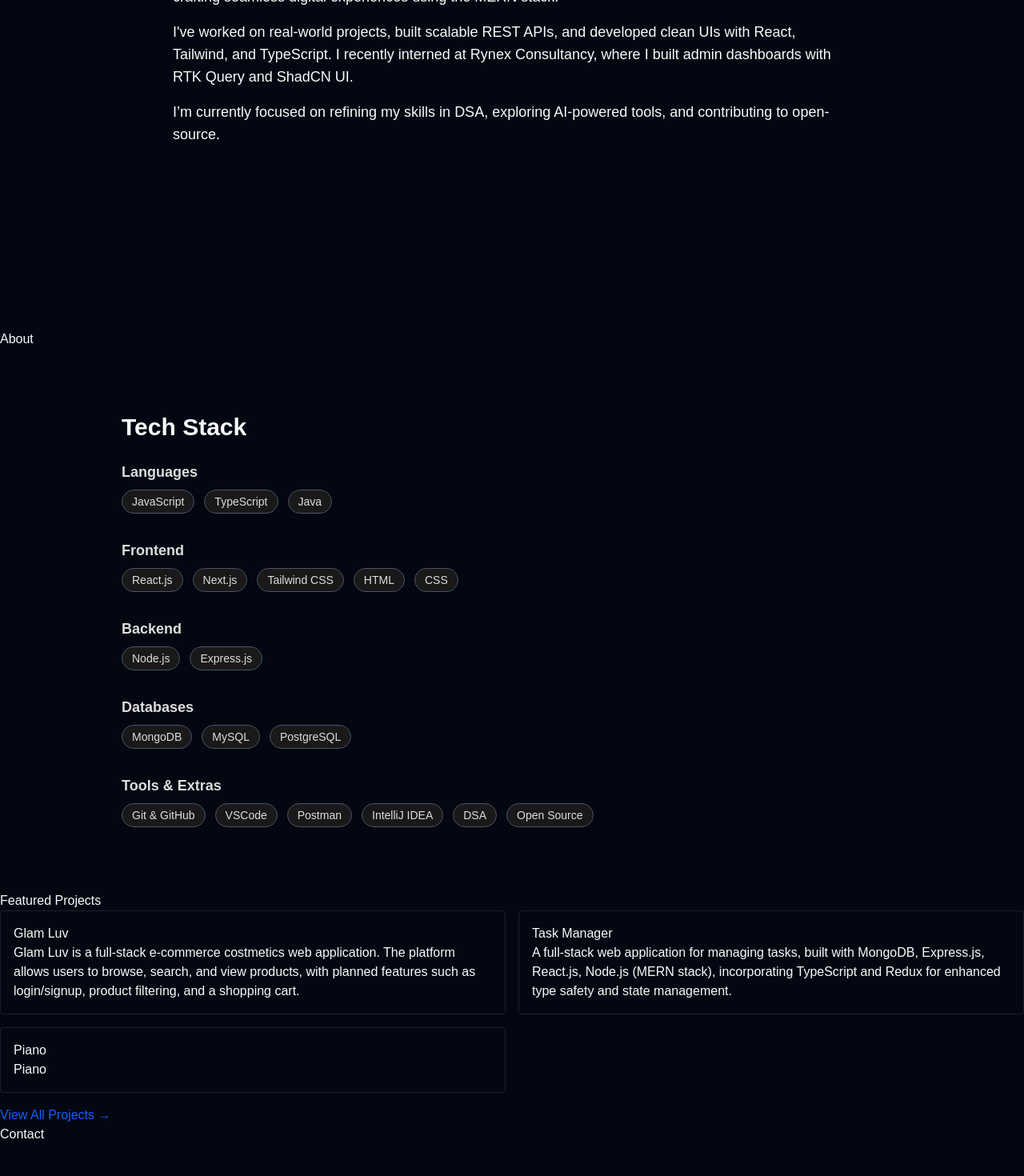
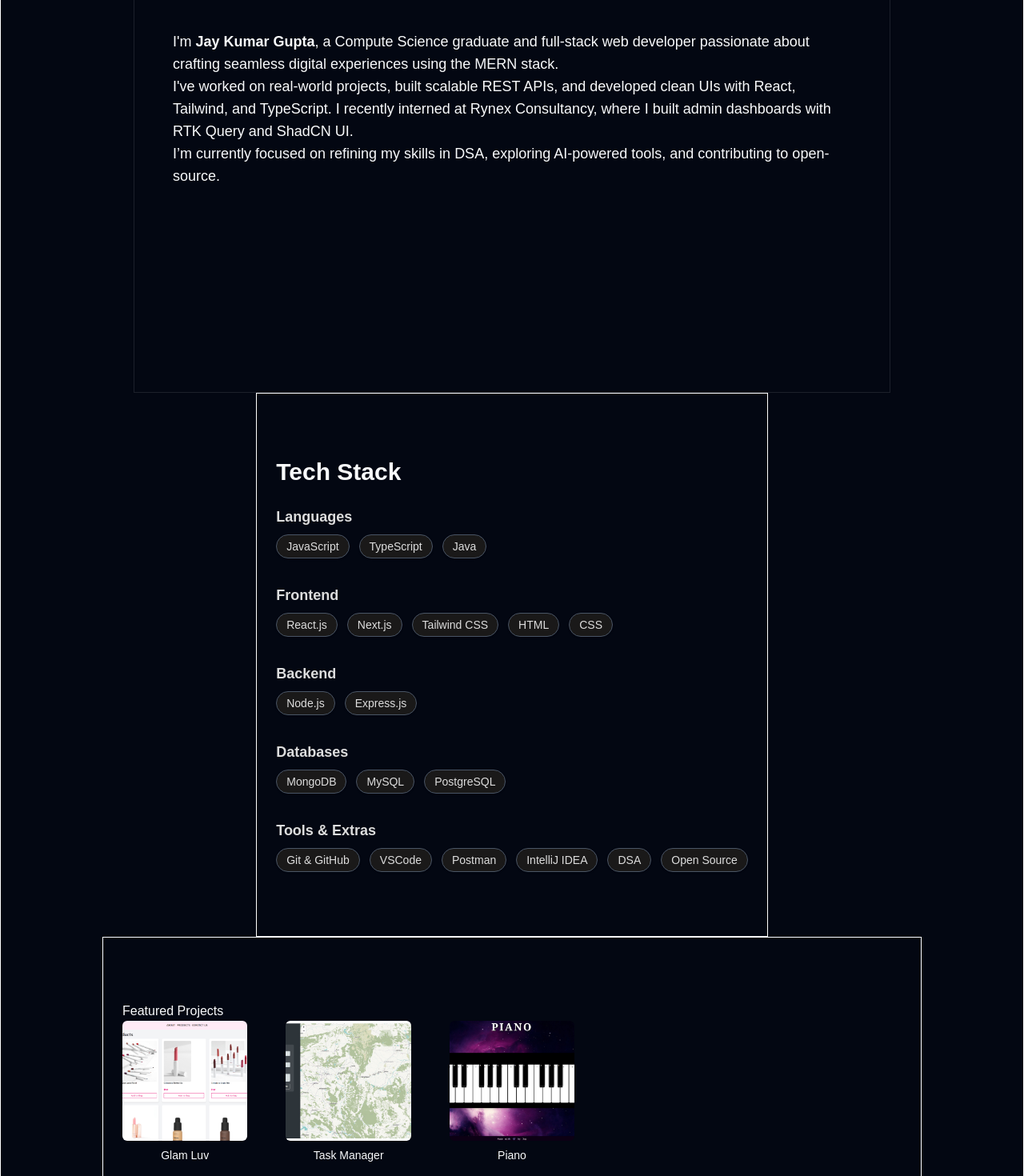
Before and after one commit to jayk-gupta/nextjs-portfolio, a Next.js app: page / in a window 1280 px wide. Shown: the part 480-1950 px from the top of the page at 80% size. Before the commit the page ends 1910 px from the top, so only its background shows below. Built offline with nearby package versions, Linux system fonts and the light colour scheme.

Commit message:
fixed home page layout

```diff
--- a/src/app/components/HomePage/FeaturedProjects.tsx
+++ b/src/app/components/HomePage/FeaturedProjects.tsx
@@ -3,26 +3,32 @@ import React from "react";
 
 import projects from "@/data/projects.json";
 import Link from "next/link";
+import Image from "next/image";
+import AnimatedSection from "../Motion/AnimatedSection";
 
 const featured = projects.filter((p) => p.featured);
 function FeaturedProjects() {
   return (
-    <div id="project" className="scroll-mt">
+    <AnimatedSection id="skills " className="border  border-white">
       <h2>Featured Projects</h2>
-      <div className="grid grid-cols-1 sm:grid-cols-2 gap-4">
-        {featured.map((project) => (
-          <Link key={project.slug} href={`/projects/${project.slug}`}>
-            <div className="border p-4 rounded hover:shadow-md">
-              <h3>{project.title}</h3>
-              <p>{project.description}</p>
-            </div>
+      <ul className="grid grid-cols-2 sm:grid-cols-3 md:grid-cols-4 lg:grid-cols-5 gap-12">
+        {featured.map((p) => (
+          <Link key={p.slug} href={`/projects/${p.slug}`}>
+            <Image
+              src={p.image}
+              alt={p.title}
+              width={200}
+              height={120}
+              className="w-full h-[150px] object-cover rounded-sm"
+            />
+            <p className="text-sm mt-2 text-center font-medium">{p.title}</p>
           </Link>
         ))}
-      </div>
+      </ul>
       <Link href="/projects" className="text-blue-600 mt-4 inline-block">
         View All Projects →
       </Link>
-    </div>
+    </AnimatedSection>
   );
 }
 
--- a/src/app/components/HomePage/Hero.tsx
+++ b/src/app/components/HomePage/Hero.tsx
@@ -6,9 +6,9 @@ function Hero() {
   return (
     <AnimatedSection
       id="hero"
-      className="relative flex flex-col items-center justify-center min-h-screen text-center px-6"
+      className=" border relative flex flex-col items-center  text-center px-6 gap-4 py-64"
     >
-      <h1 className="mt-4 text-4xl md:text-5xl font-semibold">
+      <h1 className=" text-4xl md:text-5xl font-semibold">
         Hi, I'm Jay, a
         <span className="text-gradient ml-2">MERN Stack Developer</span>
       </h1>
@@ -16,19 +16,19 @@ function Hero() {
         Passionate about building secure, scalable, and visually engaging web
         apps.
       </p>
-      <section id="about" className="py-20 px-6 max-w-4xl mx-auto text-left">
-        <p className="mb-4 text-lg ">
+      <section id="about" className=" px-6 max-w-4xl mx-auto text-left flex flex-col mt-6">
+        <p className=" text-lg ">
           I'm <strong>Jay Kumar Gupta</strong>, a Compute Science graduate and
           full-stack web developer passionate about crafting seamless digital
           experiences using the MERN stack.
         </p>
-        <p className="mb-4 text-lg ">
+        <p className=" text-lg ">
           I've worked on real-world projects, built scalable REST APIs, and
           developed clean UIs with React, Tailwind, and TypeScript. I recently
           interned at Rynex Consultancy, where I built admin dashboards with RTK
           Query and ShadCN UI.
         </p>
-        <p className="mb-4 text-lg ">
+        <p className=" text-lg ">
           I’m currently focused on refining my skills in DSA, exploring
           AI-powered tools, and contributing to open-source.
         </p>
--- a/src/app/components/HomePage/Skills.tsx
+++ b/src/app/components/HomePage/Skills.tsx
@@ -5,8 +5,7 @@ import AnimatedSection from "../Motion/AnimatedSection";
 
 function Skills() {
   return (
-    <AnimatedSection id="skills"
-    >
+    <AnimatedSection id="skills " className="border border-white">
       <h2 className="text-3xl font-bold mb-6">Tech Stack</h2>
 
       <div className="space-y-8">
--- a/src/app/page.tsx
+++ b/src/app/page.tsx
@@ -6,9 +6,8 @@ import Skills from "./components/HomePage/Skills";
 
 export default function Home() {
   return (
-    <div>
+    <div className="border border-white flex flex-col items-center">
       <Hero />
-      <About />
       <Skills />
       <FeaturedProjects />
       <Contact />
```
